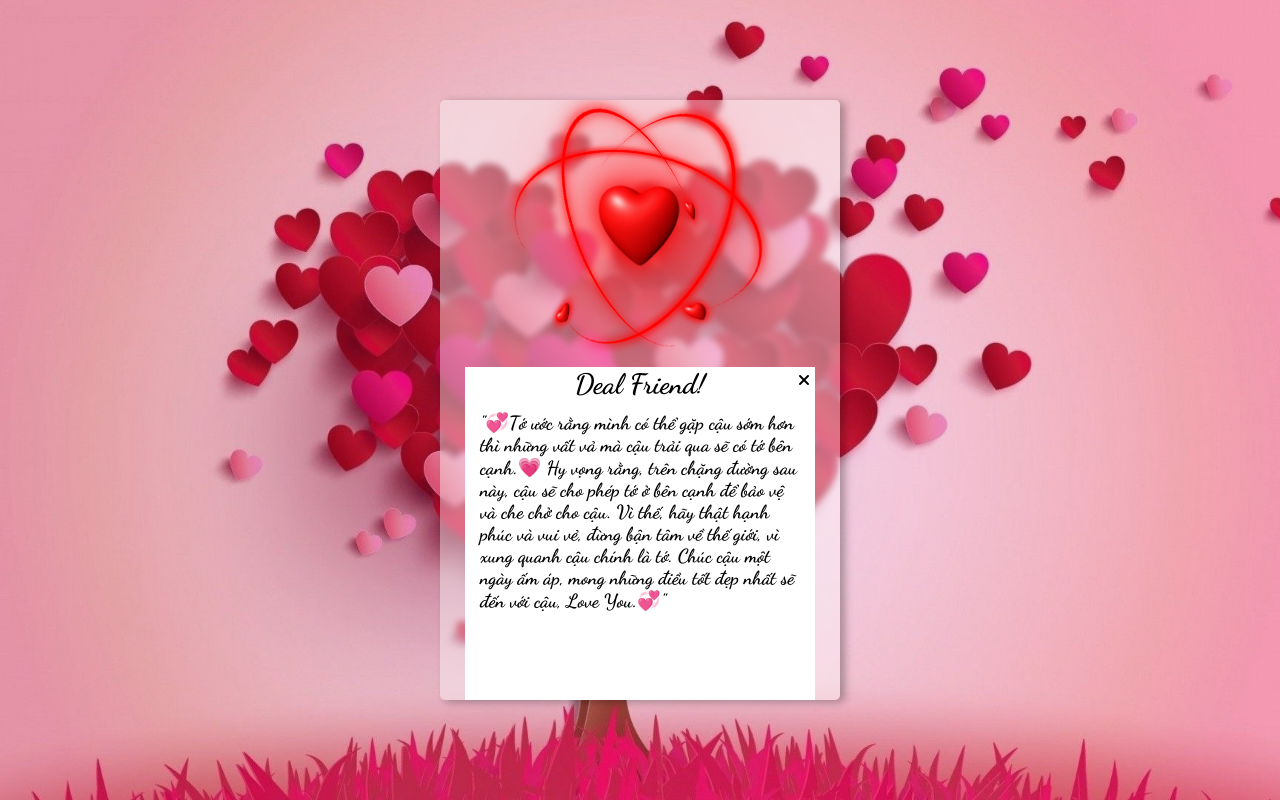
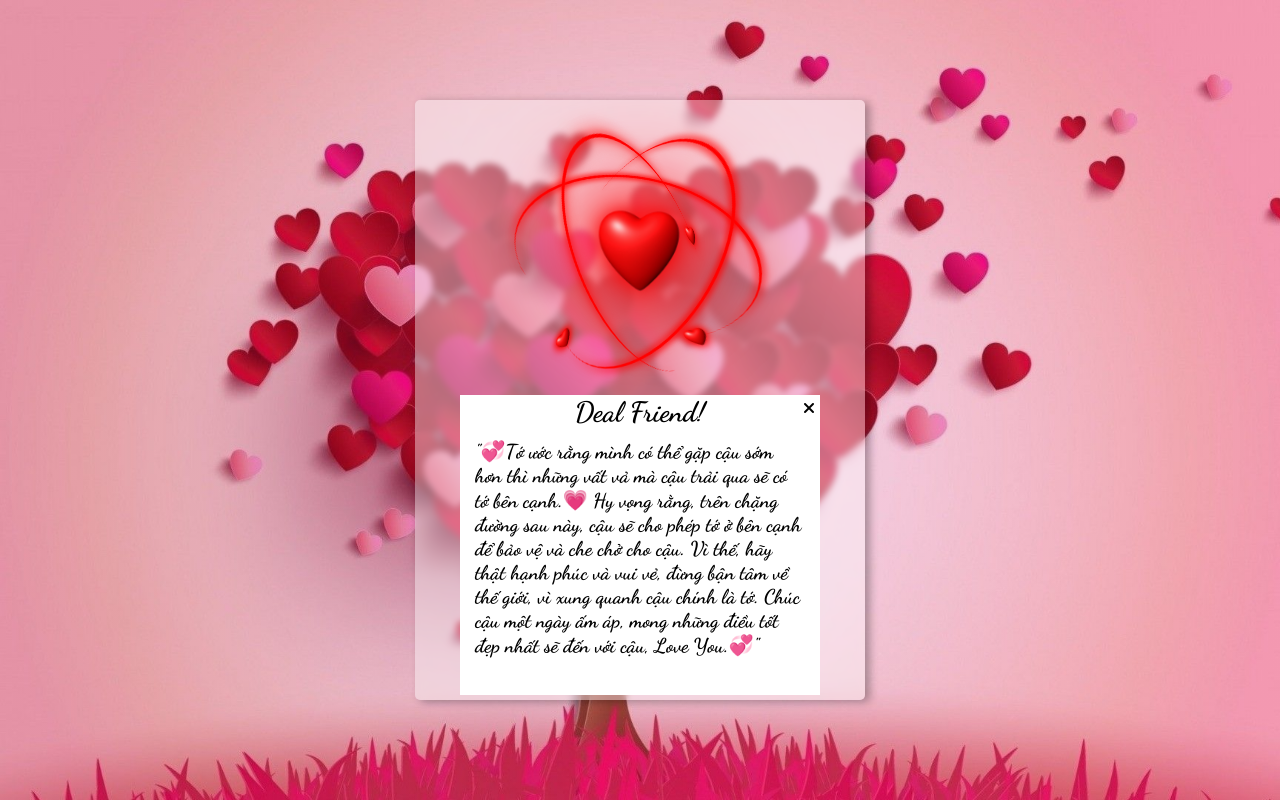
Before and after one commit to pyke9/Iittlegirl, a plain HTML site: page index.html in a window 1280 px wide. Both pictures are taken after a click on the button "Click here🖤". Drawn offline with Linux system fonts and the light colour scheme.

Commit message:
vr2 update

```diff
--- a/index.html
+++ b/index.html
@@ -42,13 +42,13 @@
           một ngày ấm áp, mong những điều tốt đẹp nhất sẽ đến với cậu, Love You.💞"
         </p>
       </div>
-      <div class="content">
+
         <div class="music-control">
           <audio controls autoplay loop class="music" style="display:none;">
             <source src="./music/NoiNCoanh.mp3" type="audio/mp3" />
           </audio>
         </div>
-    </div>
+
   </body>
   <script type="text/javascript" src="vanilla-tilt.js"></script>
   <script>
--- a/style.css
+++ b/style.css
@@ -30,7 +30,7 @@ body {
   overflow: hidden;
 }
 .wrapper.active {
-  width: 400px;
+  width: 450px;
   height: 600px;
 }
 .loader {
@@ -185,9 +185,9 @@ button:hover p {
 }
 .content {
   position: relative;
-  top: 100px;
-  width: 350px;
-  height: 280px;
+  top: 20px;
+  width: 360px;
+  height: 300px;
   background: #fff;
   opacity: 0;
   pointer-events: none;
@@ -205,7 +205,7 @@ button:hover p {
   margin-top: 10px;
   font-family: "Dancing Script", cursive;
   padding: 0 15px;
-  font-size: 19px;
+  font-size: 20px;
 }
 .content i {
   position: absolute;
```
